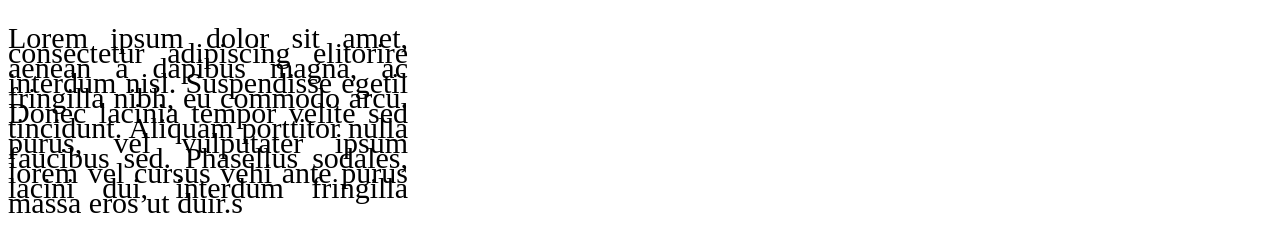
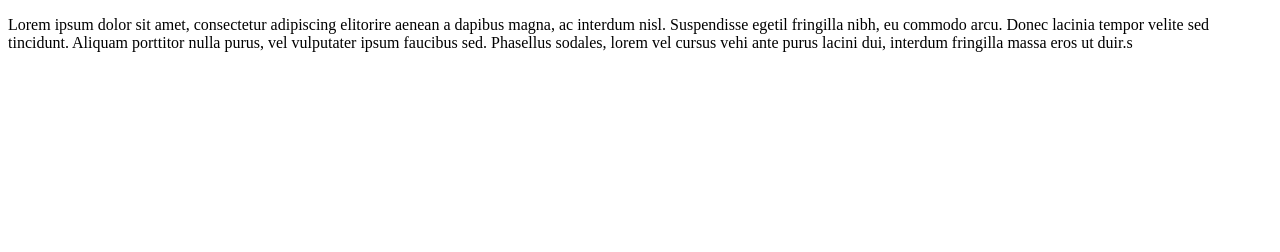
Before and after one commit to untomi860/i01_book, a plain HTML site: page index.html in a window 1280 px wide. Drawn offline with Linux system fonts and the light colour scheme.

Commit message:
задача 18.1

```diff
--- a/style.css
+++ b/style.css
@@ -1,4 +1,2 @@
-p{font-size:30px;
-	line-height:0.5;
-	text-align:justify;
-	width:400px;}
+p {font: "Times New Roman"
+	13px/20px;}
```
